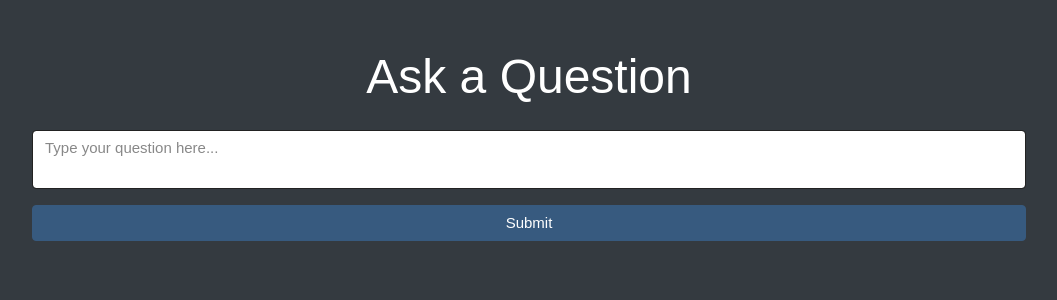
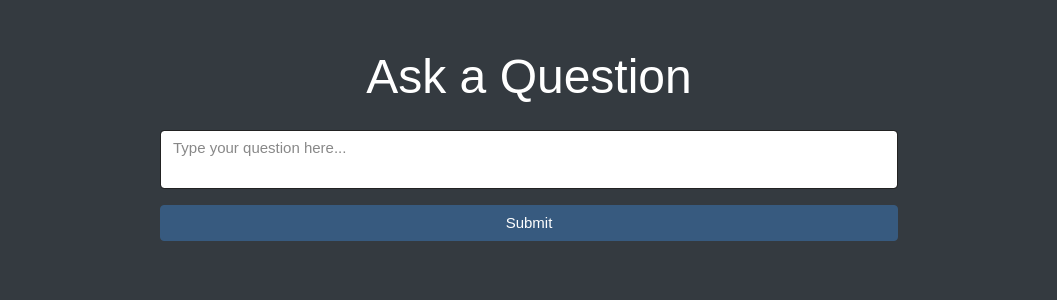
Before and after one commit to NormLorenz/ai-llm-simple-chat, a Flask app: page / in a window 1280 px wide. Shown: the top 300 px of the page, without its empty margins (111-1168 px from the left). Run offline with Flask 3, Linux system fonts and the light colour scheme; some libraries are stand-ins or nearby versions.

Commit message:
Updated the requirements.txt file

```diff
--- a/app/static/styles.css
+++ b/app/static/styles.css
@@ -6,7 +6,7 @@ body {
 }
 
 .container {
-    width: 80%;
+    width:60%;
     margin: auto;
     overflow: hidden;
 }
--- a/app/templates/index.html
+++ b/app/templates/index.html
@@ -4,7 +4,7 @@
     <meta charset="UTF-8">
     <meta name="viewport" content="width=device-width, initial-scale=1.0">
     <title>OpenAI Web App</title>
-    <link rel="icon" href="{{ url_for('static', filename='favicon.ico') }}">
+    <link rel="icon" href="{{ url_for('static', filename='images/favicon.png') }}">
     <link rel="stylesheet" href="https://stackpath.bootstrapcdn.com/bootswatch/4.5.2/darkly/bootstrap.min.css">
     <link rel="stylesheet" href="{{ url_for('static', filename='styles.css') }}">
 </head>
```
Also changed, not shown: requirements.txt (+28 -4 lines), README.md.
